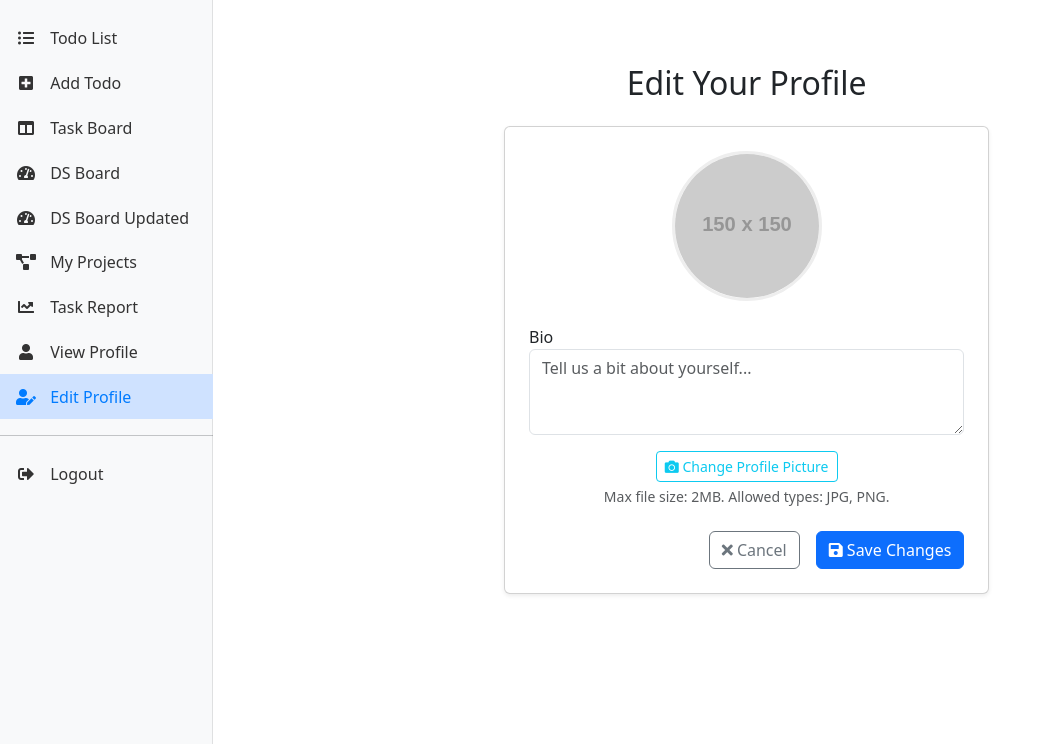
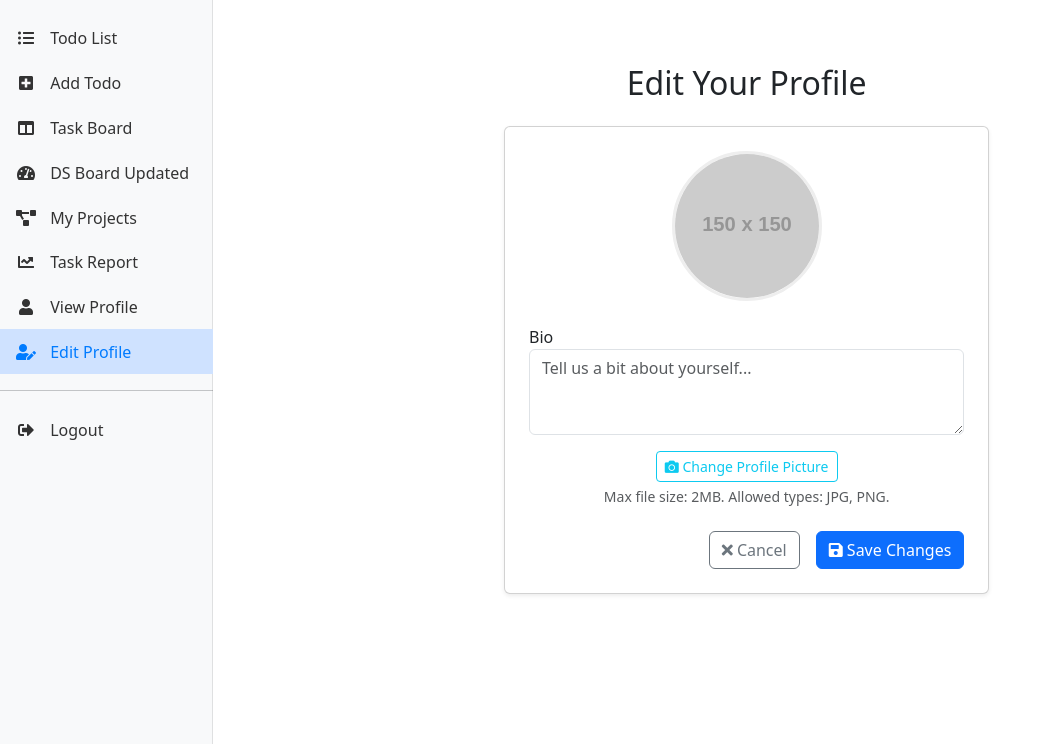
Before and after one commit to LisunKhan/django_Todo_App, a Django app: page /profile/edit/ in a window 1280 px wide. Shown: the part 56-800 px from the top of the page, without its empty margins (0-1052 px from the left). Run offline with Django 4.2, Linux system fonts and the light colour scheme; the visitor is signed in with stand-in values (Sample User, id 1); grey boxes labelled with a size stand in for pictures from a placeholder-image service; some libraries are stand-ins or nearby versions.

Commit message:
remove(ds-board): delete outdated DS Board implementation, including templates, views, JavaScript, and URL configuration.

```diff
--- a/myproject/users/templates/todo/base.html
+++ b/myproject/users/templates/todo/base.html
@@ -65,12 +65,6 @@
                         <a class="nav-link {% if request.resolver_match.url_name == 'kanban_board' %}active{% endif %}" href="{% url 'kanban_board' %}">
                             <i class="fas fa-columns"></i> {# Or fas fa-clipboard-list, fas fa-tasks #}
                             Task Board
-                        </a>
-                    </li>
-                    <li class="nav-item">
-                        <a class="nav-link {% if request.resolver_match.url_name == 'ds_board' %}active{% endif %}" href="{% url 'ds_board' %}">
-                            <i class="fas fa-tachometer-alt"></i>
-                            DS Board
                         </a>
                     </li>
                     <li class="nav-item">
```
